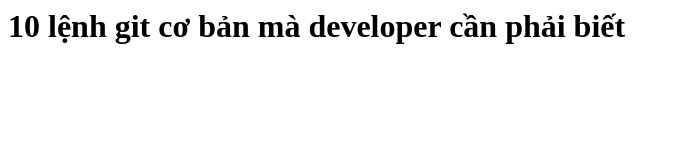
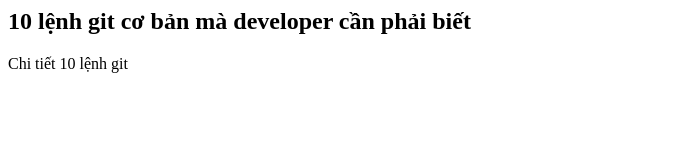
Before and after one commit to thaibin85/123_git-github, a plain HTML site: page index.html in a window 1280 px wide. Shown: the whole page, without its empty margins (0-680 px from the left). Drawn offline with Linux system fonts and the light colour scheme.

Commit message:
change h1 to h2, add <p>

```diff
--- a/index.html
+++ b/index.html
@@ -6,6 +6,7 @@
     <title>Tutorial Git& Github</title>
 </head>
 <body>
-    <h1>10 lệnh git cơ bản mà developer cần phải biết</h1>
+    <h2>10 lệnh git cơ bản mà developer cần phải biết</h2>
+    <p>Chi tiết 10 lệnh git</p>
 </body>
 </html>
```
